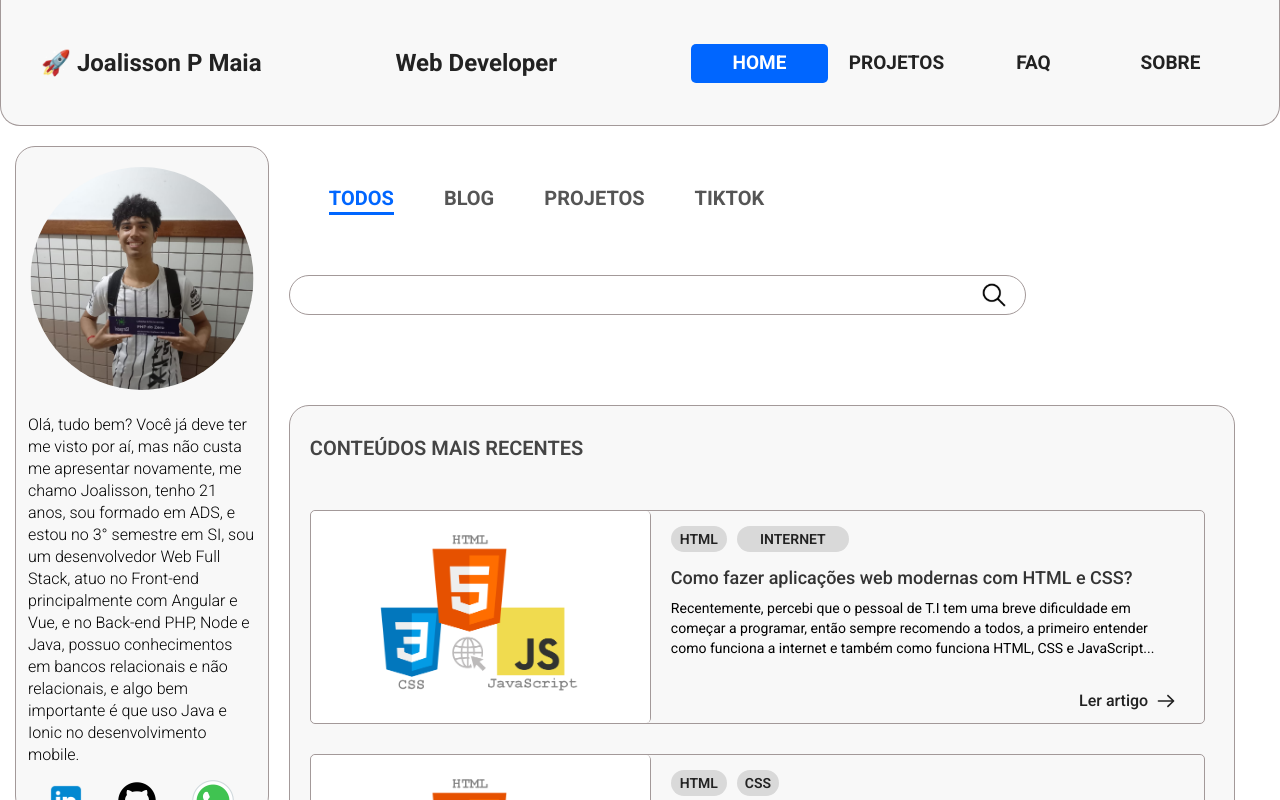
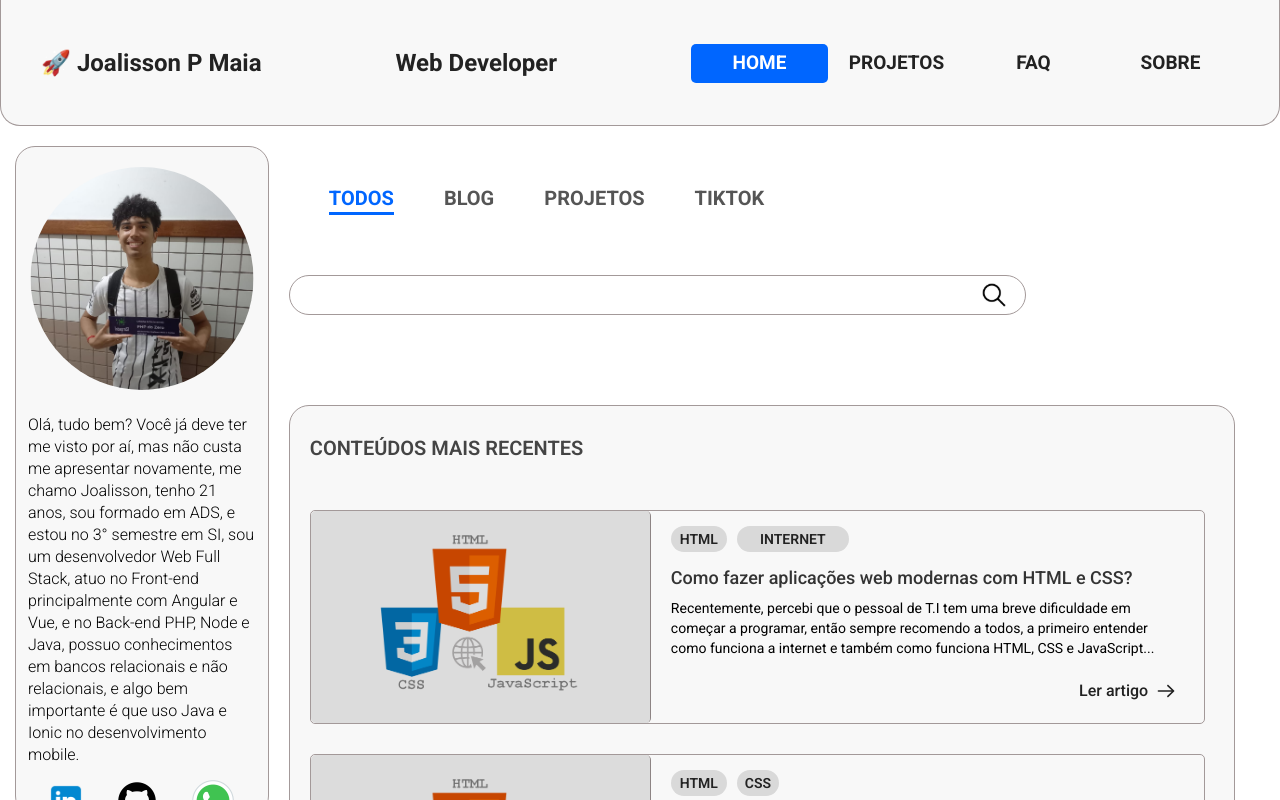
Before and after one commit to Namibo06/portifolio-atual-angular, an Angular app: page /home in a window 1280 px wide. Shown: the top 800 px of the page. Built offline with nearby package versions, Linux system fonts and the light colour scheme.

Commit message:
feat: added overlay for images

```diff
--- a/src/app/components/card-template/card-template/card-template.component.html
+++ b/src/app/components/card-template/card-template/card-template.component.html
@@ -1,6 +1,8 @@
 <div class="card__template__container">
     <picture>
         <img [src]="imageURLCard" alt="Artigo sobre HTML, CSS e JavaScript">
+
+        <div class="card__tiktok__overlay_img"></div><!--card__tiktok__overlay_img-->
     </picture>
 
     <div class="home__article__single__content">
--- a/src/app/components/card-template/card-template/card-template.component.scss
+++ b/src/app/components/card-template/card-template/card-template.component.scss
@@ -12,6 +12,17 @@
     min-width: 340px;
     max-width: 340px;
     min-height: 212px;
+    position: relative;
+}
+
+.card__tiktok__overlay_img{
+    position: absolute;
+    top: 0;
+    left: 0;
+    background-color: #05050523;
+    border-radius: 5px;
+    width: 340px;
+    height: 212px;
 }
 
 .card__template__container > picture > img{
@@ -70,7 +81,7 @@
     align-items: center;
     position: absolute;
     right: 25px;
-    bottom: 10px;
+    bottom: 20px;
     cursor: pointer;
     text-decoration: none;
 }
```
